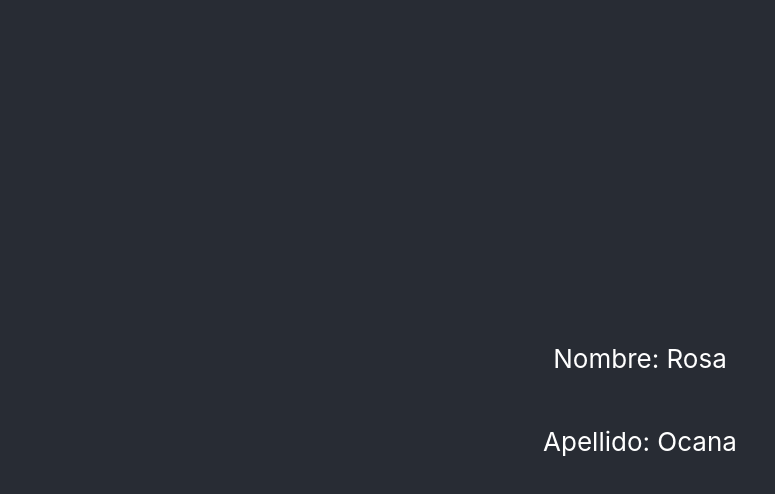
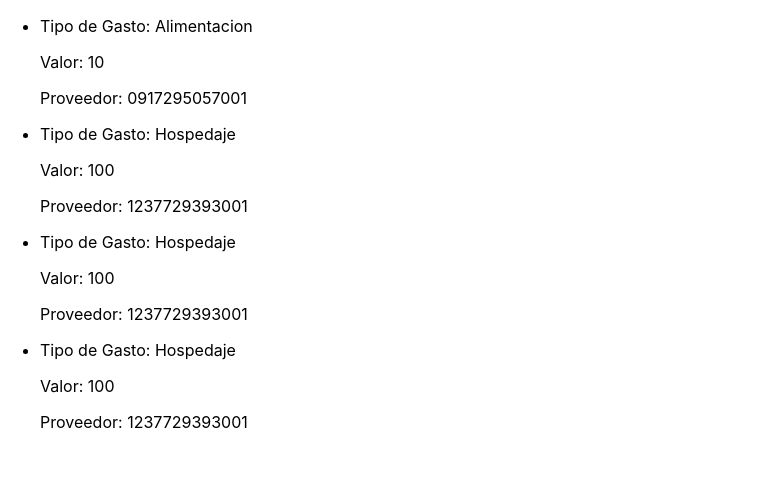
Before and after one commit to Datalis/practica-react, a React (Create React App) app: page / in a window 1280 px wide. Shown: the top 494 px of the page, without its empty margins (0-775 px from the left). Built offline with nearby package versions, Linux system fonts and the light colour scheme.

Commit message:
Listing expenses

```diff
--- a/src/App.js
+++ b/src/App.js
@@ -1,19 +1,62 @@
 
 import './App.css';
+import React from 'react';
+import ExpenseItem from './components/ExpenseItem';
 
-function App() {
-  const user = {
-    name: "Rosa",
-    last_name: "Ocana"
-  };
-  return (
-    <div className="App">
-      <header className="App-header">
-        <p>Nombre: {user.name}</p>
-        <p>Apellido: {user.last_name}</p>
-      </header>
-    </div>
-  );
+const expenseList = [
+  {
+    eType: 'Alimentacion',
+    totalVal: 10,
+    providerRuc: '0917295057001'
+
+  },
+  {
+    eType: 'Hospedaje',
+    totalVal: 100,
+    providerRuc: '1237729393001'
+
+  },
+  {
+    eType: 'Hospedaje',
+    totalVal: 100,
+    providerRuc: '1237729393001'
+
+  },
+  {
+    eType: 'Hospedaje',
+    totalVal: 100,
+    providerRuc: '1237729393001'
+
+  },
+]
+
+class App extends React.Component {
+
+  constructor(props) {
+    super(props)
+    this.state = {
+      expenses: expenseList,
+    }
+  }
+
+  render() {
+
+    return (
+      <div className={this.state.v}>
+        {/* <header className="App-header">
+          <p>Nombre: {user.name}</p>
+          <p>Apellido: {user.last_name}</p>
+          <p>Es mayor de edad {user.age > 18 ? 'Si': 'No'}</p>
+        </header> */}
+
+        <ul>
+          {this.state.expenses.map(e =>
+            <ExpenseItem {...e} />
+            )}
+        </ul>
+      </div>
+    );
+  }
 }
 
 export default App;
--- /dev/null
+++ b/src/components/ExpenseItem.js
@@ -0,0 +1,15 @@
+import React from "react";
+
+function ExpenseItem({eType, totalVal, providerRuc}) {
+    return (
+        <li>
+            <div>
+                <p>Tipo de Gasto: {eType}</p>
+                <p>Valor: {totalVal}</p>
+                <p>Proveedor: {providerRuc}</p>
+            </div>
+        </li>
+    )
+}
+
+export default ExpenseItem;
```
